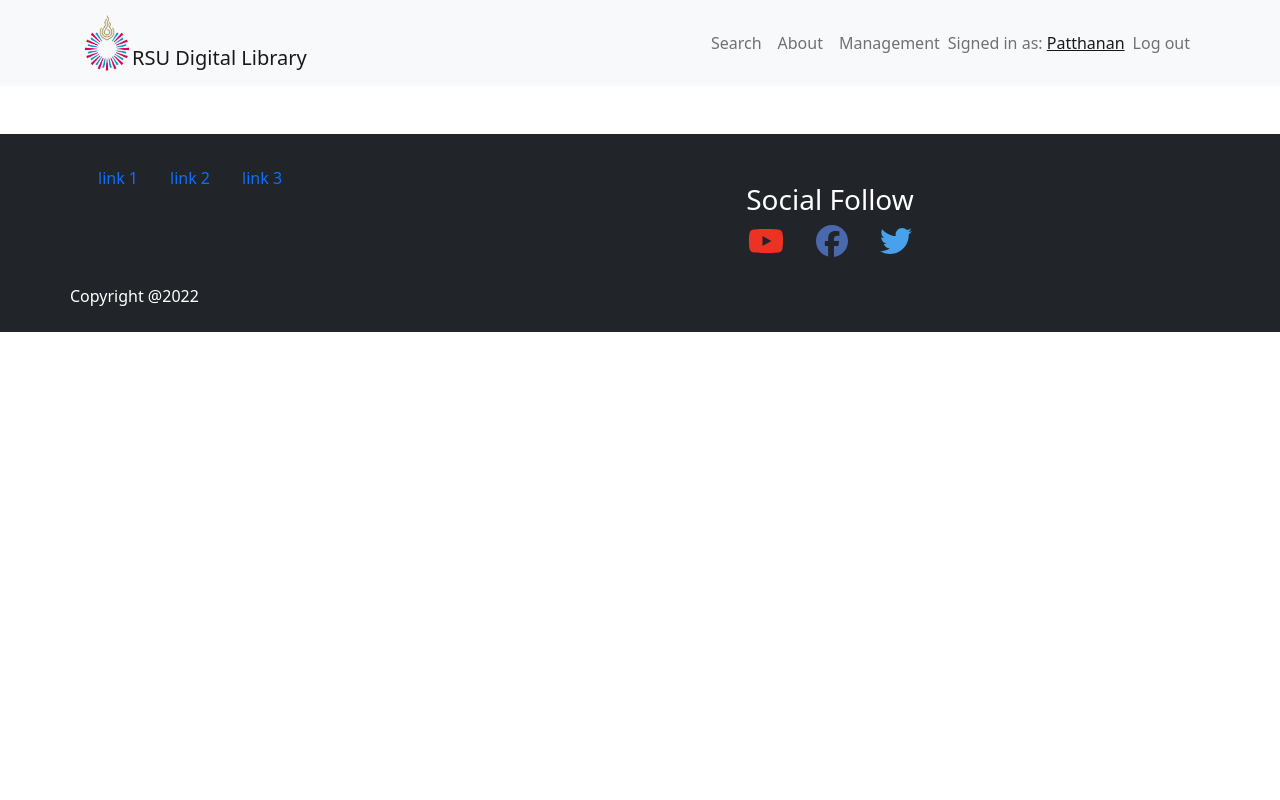
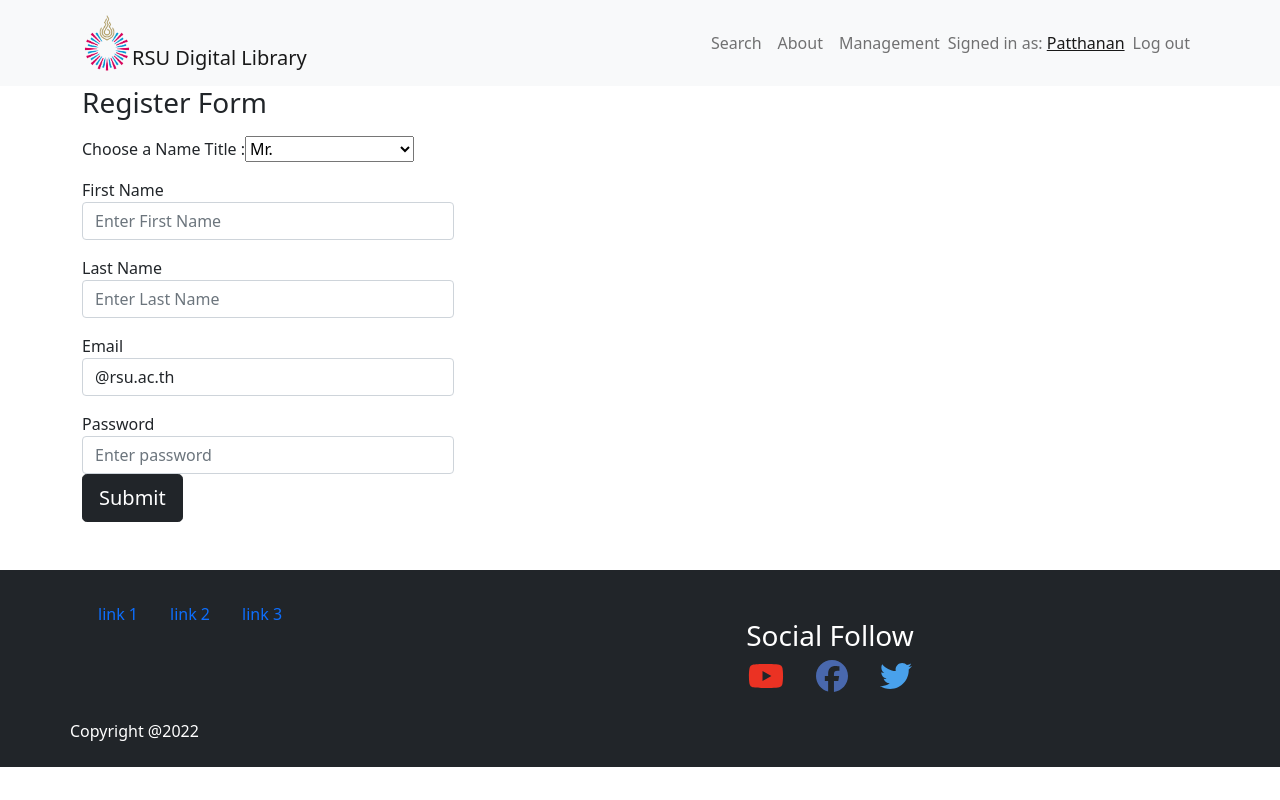
Before and after one commit to patthananp/rsu-digital-library, a React (Create React App) app in the folder Frontend/: page /register in a window 1280 px wide. Built offline with nearby package versions, Linux system fonts and the light colour scheme.

Commit message:
connect database+search css

```diff
--- a/Frontend/src/Components/layouts/MainLayout.jsx
+++ b/Frontend/src/Components/layouts/MainLayout.jsx
@@ -19,25 +19,17 @@ function MainLayout() {
             <Header/>
             <Container>
 
-                {/* <PicSlide /> */}
-
                 <Router>
                     <Routes>
                         <Route path="/" element={<Home/>} />
                         <Route path="/search" element={<Search/>} />
-
                         <Route path="/manage" element={<CategoryList/>} />
-
-
-                        {/* <Route path="/register" element={<Register/>} /> */}
                         <Route path="/login" element={<Login/>} />
-
+                        <Route path="/register" element={<Register/>} />
                     </Routes>
                 </Router>
 
-
             </Container>
-
             <Footer/>
       </div>
 
--- a/Frontend/src/Components/shared/Footer.js
+++ b/Frontend/src/Components/shared/Footer.js
@@ -1,8 +1,6 @@
 import MainLayout from "../layouts/MainLayout";
 import Home from "../../Home";
 import {BrowserRouter as Router,Routes, Route, Link, NavLink} from "react-router-dom";
-
-
 import {Col, Container, Nav, Navbar, Row} from 'react-bootstrap';
 import { FontAwesomeIcon } from '@fortawesome/react-fontawesome'
 import {faYoutube, faFacebook, faTwitter} from "@fortawesome/free-brands-svg-icons";
--- a/Frontend/src/Components/shared/Header.js
+++ b/Frontend/src/Components/shared/Header.js
@@ -1,7 +1,6 @@
 import {BrowserRouter as Router,Routes, Route, Link, NavLink} from "react-router-dom";
 
 import {Navbar, Nav, Container} from 'react-bootstrap';
-
 
 function Header() {
   return (
@@ -20,15 +19,14 @@ function Header() {
                     <Nav>
                         <Nav.Link href="/search">Search</Nav.Link>
                         <Nav.Link href="/about">About</Nav.Link>
-                        {/* <Nav.Link href="/contact">Contact</Nav.Link> */}
                         <Nav.Link href="/manage">Management</Nav.Link>
+                    </Nav>
 
-                    </Nav>
                     <Navbar.Text>
                         Signed in as: <a href="#login">Patthanan</a>
                     </Navbar.Text>
+
                     <Nav>
-                        {/* <Nav.Link href="/register">Log out</Nav.Link> */}
                         <Nav.Link href="/login">Log out</Nav.Link>
                     </Nav>
                 </Navbar.Collapse>
--- /dev/null
+++ b/Frontend/src/Components/shared/Search.css
@@ -0,0 +1,17 @@
+.title {
+    /* color : rgb(224, 44, 137); */
+    font-size : 20px;
+    font-weight: bolder;
+    text-decoration: none;
+}
+
+.detail {
+    font-size: 16px;
+}
+
+.databox {
+    border : solid 2px black;
+    border-radius: 10px;
+    padding-left: 20px;
+    /* box-shadow: 10px; */
+}
--- a/Frontend/src/Components/shared/SearchResult.js
+++ b/Frontend/src/Components/shared/SearchResult.js
@@ -4,22 +4,13 @@ import SearchResultItem from "./SearchResultItem";
 
 const SearchResult =(props) => {
     const {items} = props
-    // let items = [
-    //     {id : 1, title : "Computer Network", year : 2019, Author : "Jenny", Supervisor : "Billy", Page : 10},
-    //     {id : 2, title : "Apple Fruit", year : 2021, Author : "Renny", Supervisor : "Billy", Page : 5},
-    //     {id : 3, title : "Social", year : 2020, Author : "Aenny", Supervisor : "Tilly", Page : 100},
-    //     {id : 4, title : "Computer AI", year : 2019, Author : "Jenny", Supervisor : "Billy", Page : 10},
-    //     {id : 5, title : "Network", year : 2019, Author : "Jenny", Supervisor : "Tilly", Page : 15}
-    // ]
+
     if (items.length > 0) {
         return (
             <div>
-              <ul>
-                  {items.map((item) => {
-                      return <SearchResultItem {...item} key = {item.id}/>
-                  })}
-              </ul>
-
+                {items.map((item) => {
+                    return <SearchResultItem {...item} key = {item.id}/>
+                })}
             </div>
 
           );
@@ -30,4 +21,4 @@ const SearchResult =(props) => {
     }
 
   }
-export default SearchResult
+export default SearchResult;
--- a/Frontend/src/Pages/Search.js
+++ b/Frontend/src/Pages/Search.js
@@ -31,7 +31,7 @@ function Search() {
 
     let retrieveThesis = () => {
         console.log()
-        return fetch(`/books`,{
+        return fetch(`/researches`,{
             'method':'GET',
             headers : {
                 'Content-Type':'application/json'
@@ -43,7 +43,7 @@ function Search() {
 
     let listBooks = () => {
         console.log()
-        return fetch(`/books`,{
+        return fetch(`/researches`,{
             'method':'GET',
             headers : {
                 'Content-Type':'application/json'
@@ -61,7 +61,7 @@ function Search() {
         // console.log(data)
         // setItems(await listBooks())
         listBooks().then((data, err) => {
-            setItems(data)
+            setItems(data.data)
         })
     //   insertArticle()
     //   setTitle('')
--- a/Frontend/src/Pages/login.js
+++ b/Frontend/src/Pages/login.js
@@ -1,18 +1,20 @@
 import React, { Component } from "react";
-import {Button, Col, Container, Form, Row} from 'react-bootstrap';
+import {Button, Col, Container, Form, Row, Nav} from 'react-bootstrap';
 import Home from "../Home";
-
+import Register from "./register";
+import {BrowserRouter as Router,Routes, Route, Link} from "react-router-dom";
 
 function Login() {
 
         return (
+            <div>
 
                 <form>
                     <Col sm={4}></Col>
 
                     <Col sm={4}>
 
-                <h3>Log in</h3>
+                    <h3>Login</h3>
 
                     {/* <div className="form-group"> */}
                     <div className="mt-3">
@@ -43,7 +45,13 @@ function Login() {
                     </p>
                     </Col>
                     {/* <Col className='mt-3'sm={4}></Col> */}
+
+                    <Nav>
+                        <Nav.Link href="/register">Register</Nav.Link>
+                    </Nav>
+
                 </form>
+            </div>
         )
 }
 export default Login;
--- a/Frontend/src/Pages/register.js
+++ b/Frontend/src/Pages/register.js
@@ -4,31 +4,153 @@ import {Button, Col, Form, Row} from 'react-bootstrap';
 
 import { FontAwesomeIcon } from '@fortawesome/react-fontawesome'
 
+function Register(){
 
-function Register() {
-    const [formRegister, setFormRegister] = useState({
+    const [formData, setFormData] = useState({
+        prefix: '',
         firstname: '',
         lastname: '',
-        email: '',
+        email: '@rsu.ac.th',
         password: '',
-        confirm_password: ''
     })
 
+
+    const handleChange = (e) => {
+        setFormData({...formData, lastname: e.target.value})
+        console.log(formData);
+    };
+
+    const handleSubmit = (event) => {
+        event.preventDefault()
+        console.log(formData)
+        createUser().then((data, err) => {
+            console.log(data)
+        })
+
+    }
+
+    let createUser = () => {
+        console.log()
+        return fetch(`/users`,{
+            'method':'POST',
+            headers : {
+                'Content-Type':'application/json'
+            },
+            'body': JSON.stringify(formData)
+        })
+        .then(response => response.json())
+        .catch(error => console.log(error))
+    }
+
     return (
-        <div>
-            <Container>
-                <Form>
-                <Form.Group controlId="title"
-                    value={formRegister.firstname}
-                    // onChange={e => setFormData({...formData, title: e.target.value})}
-                    >
-                    <Form.Label>First Name</Form.Label>
-                    <Form.Control type="text" placeholder="Enter First Name" />
-                </Form.Group>
-                </Form>
-            </Container>
-        </div>
+        <form onSubmit={handleSubmit}>
+            <Col sm={4}></Col>
+
+            <Col sm={4}>
+
+            <h3>Register Form</h3>
+
+            <div className="mt-3">
+                <label for="Name Title">Choose a Name Title : </label>
+                <select id="Name Title"
+                    value={formData.prefix}
+                    onChange={e => setFormData({...formData, prefix: e.target.value})}
+                >
+                    <option value="Mr." selected>Mr.</option>
+                    <option value="Mrs.">Mrs.</option>
+                    <option value="Miss">Miss</option>
+                    <option value="Professor">Professor</option>
+                    <option value="Assistant Professor">Assistant Professor</option>
+                    <option value="Associate Professor">Associate Professor</option>
+                </select>
+            </div>
+
+            <div className="mt-3">
+
+                <label>First Name</label>
+                <input type="text" className="form-control" placeholder="Enter First Name"
+                    value={formData.firstname}
+                    onChange={e => setFormData({...formData, firstname: e.target.value})} />
+            </div>
+
+            <div className="mt-3">
+                <label>Last Name</label>
+                <input type="text" className="form-control" placeholder="Enter Last Name"
+                value={formData.lastname}
+                onChange={e => setFormData({...formData, lastname: e.target.value})} />
+            </div>
+
+            {/* <div className="mt-3">
+                <label for="Department">Department : </label>
+                <select id="Department">
+                    <option value="" selected>วิทยาศาสตร์</option>
+                    <option value="">ศิลปศาสตร์</option>
+                    <option value="Miss">แพทย์ศาสตร์</option>
+                    <option value="Professor">บริหารธุรกิจ</option>
+                    <option value="Assistant Professor">นานาชาติ</option>
+                    <option value="Associate Professor">สถาบันการบิน</option>
+                    <option value="Associate Professor">สถาปัตยกรรมศาสตร์</option>
+                    <option value="Associate Professor">วิศวกรรม</option>
+                    <option value="Associate Professor">นิเทศศาสตร์</option>
+
+                </select>
+            </div> */}
+
+            <div className="mt-3">
+                <label>Email</label>
+                <input type="email" className="form-control" placeholder="@rsu.ac.th"
+                    value={formData.email}
+                    onChange={e => setFormData({...formData, email: e.target.value})} />
+            </div>
+
+            <div className="mt-3">
+
+                <label>Password</label>
+                <input type="password" className="form-control" placeholder="Enter password"
+                    value={formData.password}
+                    onChange={e => setFormData({...formData, password: e.target.value})} />
+            </div>
+
+            <Button type="submit" className="btn btn-dark btn-lg btn-block">Submit</Button>
+
+            </Col>
+
+        </form>
     )
+
 }
+export default Register;
 
-export default Register;
+
+
+
+
+
+
+// function Register() {
+//     const [formRegister, setFormRegister] = useState({
+//         firstname: '',
+//         lastname: '',
+//         email: '',
+//         password: '',
+//         confirm_password: ''
+//     })
+
+//     return (
+//         <div>
+//             <Container>
+//                 <Form>
+//                 <Form.Group controlId="title"
+//                     value={formRegister.firstname}
+//                     // onChange={e => setFormData({...formData, title: e.target.value})}
+//                     >
+//                     <Form.Label>First Name</Form.Label>
+//                     <Form.Control type="text" placeholder="Enter First Name" />
+//                 </Form.Group>
+//                 </Form>
+//             </Container>
+//         </div>
+//     )
+// }
+
+// export default Register;
```
Also changed, not shown: Frontend/src/Components/shared/SearchResultItem.js (+40 -6 lines), 2 other files (tests, documents, lock files or other folders). Lines whose indentation alone changed are shown as unchanged.
